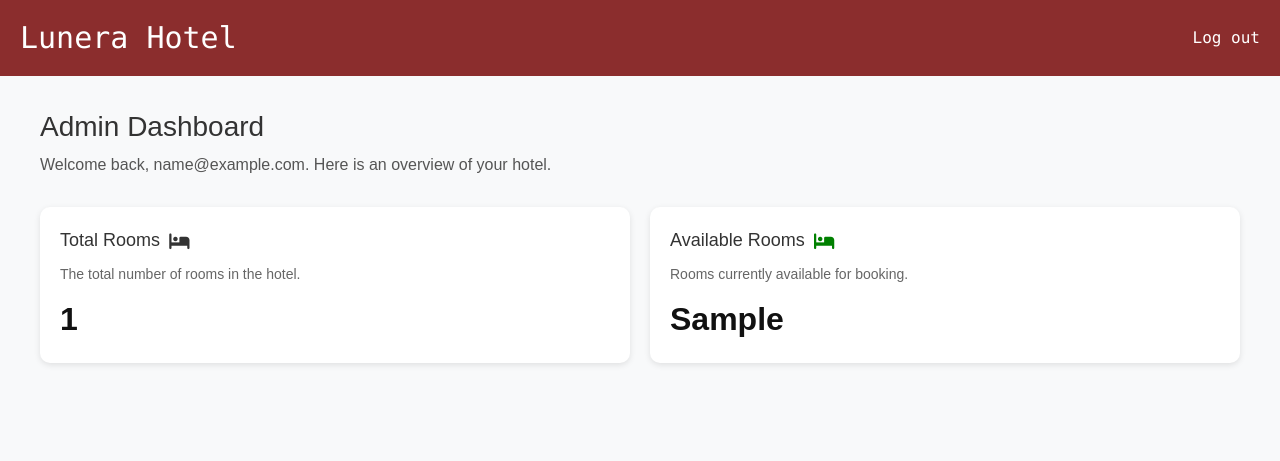
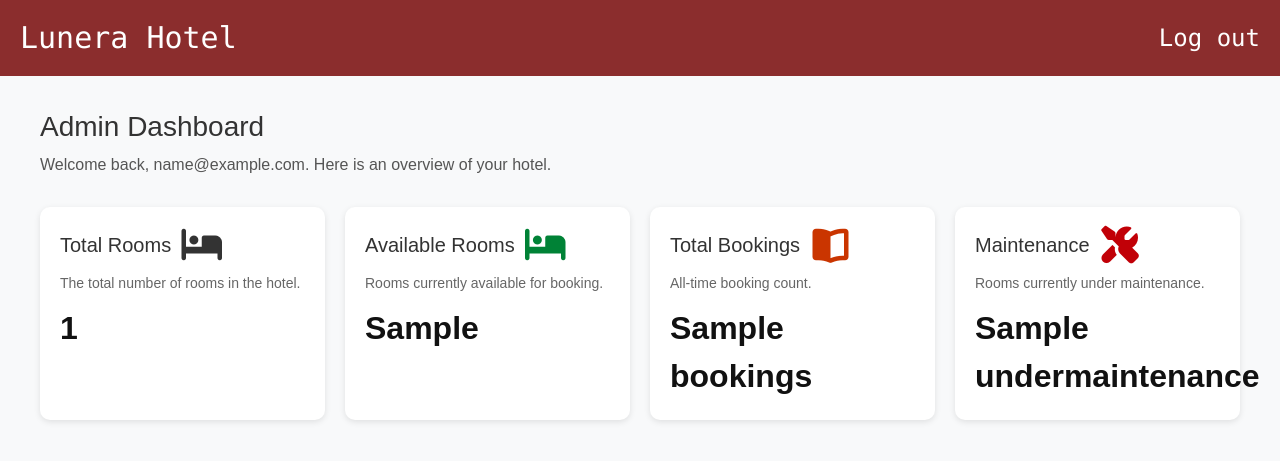
Before and after one commit to lAngittoto/LuneraHotel, a PHP site: template App/Admin/Views/dashboard.php in a window 1280 px wide. Shown: the top 461 px of the page. Run offline with PHP 8.4, Linux system fonts and the light colour scheme; the visitor is signed in with stand-in values (Sample User, id 1); the template is opened without the code that fills it: most values are stand-ins (such as "Sample title", 1, 10 or a date in 2020).

Commit message:
Not done yet

```diff
--- a/App/Admin/Controllers/DashboardController.php
+++ b/App/Admin/Controllers/DashboardController.php
@@ -10,7 +10,7 @@ if (!isset($_SESSION['user']) || $_SESSION['user']['role'] !== 'admin') {
 require_once __DIR__ . '/../Models/DashboardModel.php';
 
 // Get data from model
-list($totalRooms, $availableRooms) = getDashboardData();
+list($totalRooms, $availableRooms, $bookings, $undermaintenance) = getDashboardData();
 
 // Page title
 $title = 'Admin Dashboard';
--- a/App/Admin/Views/dashboard.php
+++ b/App/Admin/Views/dashboard.php
@@ -1,8 +1,8 @@
 <?php ob_start(); ?>
-<section class="">
+<section class="select-none">
   <div class="bg-[#8b2d2d] not-visited:w-screen px-5 py-5 flex flex-row justify-between text-[#ffffff] font-mono items-center select">
     <h1 class="text-3xl">Lunera Hotel</h1>
-    <a href="/LuneraHotel/App/Auth/Controllers/logout.php">Log out</a>
+    <a href="/LuneraHotel/App/Auth/Controllers/logout.php" class=" text-2xl">Log out</a>
   </div>
 
   <!-- Dashboard Content -->
@@ -13,17 +13,30 @@
     <div class="card-container">
       <!-- Total Rooms -->
       <div class="card">
-        <h3>Total Rooms <i class="fa-solid fa-bed"></i></h3>
+        <h3>Total Rooms <i class="fa-solid fa-bed text-4xl"></i></h3>
         <p class="description">The total number of rooms in the hotel.</p>
        <span class="number"><?= htmlspecialchars($totalRooms) ?></span>
       </div>
 
       <!-- Available Rooms -->
       <div class="card">
-        <h3>Available Rooms <i class="fa-solid fa-bed" style="color:green;"></i></h3>
+        <h3>Available Rooms <i class="fa-solid fa-bed text-green-700 text-4xl"></i></h3>
         <p class="description">Rooms currently available for booking.</p>
       <span class="number"><?= htmlspecialchars($availableRooms) ?></span>
       </div>
+
+      <!-- Booked -->
+       <div class="card">
+          <h3>Total Bookings <i class="fa-solid fa-book-open text-4xl text-orange-700"></i></h3>
+          <p class="description">All-time booking count.</p>
+          <span class="number"><?= htmlspecialchars($bookings)?></span>
+       </div>
+       <!-- Under Maintenance -->
+        <div class="card">
+          <h3>Maintenance<i class="fa-solid fa-screwdriver-wrench text-4xl text-red-700"></i></h3>
+          <p class="description">Rooms currently under maintenance.</p>
+          <span class="number"><?= htmlspecialchars($undermaintenance)?></span>
+        </div>
     </div>
   </main>
 </section>
--- a/App/End-User/Controllers/roomdata.php
+++ b/App/End-User/Controllers/roomdata.php
@@ -34,7 +34,7 @@ class Rooms
 
         echo "<h1 class='lg:text-2xl sm:text-[1.2rem] md: text-[1.6rem]'>{$this->RoomType}</h1>";
         $statusClass = getStatusClass($this->status);
-        echo "<h1 class='lg:text-[1rem] lg:px-5 lg:py-2 md:text-[0.8rem] md:px-4 md:py-1 text-[0.7rem] px-3 py-1 rounded-4xl {$statusClass}'>{$this->status}</h1>";
+        echo "<h1 class='lg:text-[1rem] lg:px-5 lg:py-2 md:text-[0.8rem] md:px-4 md:py-1 text-[0.7rem] px-3 py-1 rounded-4xl  text-white {$statusClass}'>{$this->status}</h1>";
 
         echo "</div>";
 
@@ -42,7 +42,7 @@ class Rooms
 
         echo '<div class="flex flex-row justify-between p-3 mt-auto">';
         echo "<h1 class='lg:text-2xl sm:text-[1.2rem] md:text-[1.6rem] text-[#333333]'>Room: {$this->RoomNumber}</h1>";
-        echo "<h1 class='lg:text-2xl sm:text-[1.2rem] md:text-[1.6rem] text-[#333333]'><i class='fa-regular fa-user'></i> {$this->people} People</h1>";
+        echo "<h1 class='lg:text-2xl sm:text-[1.2rem] md:text-[1.6rem] text-[#333333]'><i class='fa-regular fa-user'></i> {$this->people} Person</h1>";
         echo "</div>";
 
 
--- a/App/Public/CSS/dashboard.css
+++ b/App/Public/CSS/dashboard.css
@@ -37,6 +37,10 @@ header {
   gap: 20px;
   flex-wrap: wrap;
 }
+.card {
+  flex: 1 1 calc(50% - 20px);
+  min-width: 220px;
+}
 
 /* Card Style */
 .card {
@@ -49,7 +53,8 @@ header {
 }
 
 .card h3 {
-  font-size: 18px;
+  font:bold;
+  font-size: 20px;
   margin: 0;
   display: flex;
   align-items: center;
--- a/App/layout.php
+++ b/App/layout.php
@@ -10,7 +10,10 @@
     <link rel="stylesheet" href="/LuneraHotel/App/Public/CSS/login.css">
     <link rel="stylesheet" href="/LuneraHotel/App/Public/CSS/dashboard.css">
     <link rel="icon" type="image/jpg" href="/LuneraHotel/App/Public/images/logo.jpg">
-    <!--npx @tailwindcss/cli -i ./src/input.css -o ./src/output.css --watch-->
+    <!--npx @tailwindcss/cli -i ./src/input.css -o ./src/output.css --watch
+    cd C:\ngrok
+    ngrok http 80
+    -->
 </head>
 <body class=" bg-[#f8f8f8] font-mono overflow-x-hidden">
     <?= $content  ?>
--- a/App/src/output.css
+++ b/App/src/output.css
@@ -9,10 +9,15 @@
       "Courier New", monospace;
     --color-red-500: oklch(63.7% 0.237 25.331);
     --color-red-600: oklch(57.7% 0.245 27.325);
+    --color-red-700: oklch(50.5% 0.213 27.518);
     --color-red-900: oklch(39.6% 0.141 25.723);
+    --color-orange-700: oklch(55.3% 0.195 38.402);
+    --color-amber-800: oklch(47.3% 0.137 46.201);
+    --color-yellow-200: oklch(94.5% 0.129 101.54);
     --color-yellow-500: oklch(79.5% 0.184 86.047);
     --color-green-400: oklch(79.2% 0.209 151.711);
     --color-green-500: oklch(72.3% 0.219 149.579);
+    --color-green-700: oklch(52.7% 0.154 150.069);
     --color-blue-500: oklch(62.3% 0.214 259.815);
     --color-gray-300: oklch(87.2% 0.01 258.338);
     --color-gray-500: oklch(55.1% 0.027 264.364);
@@ -48,6 +53,7 @@
     --font-weight-medium: 500;
     --font-weight-semibold: 600;
     --font-weight-bold: 700;
+    --tracking-wide: 0.025em;
     --leading-tight: 1.25;
     --radius-md: 0.375rem;
     --radius-lg: 0.5rem;
@@ -335,6 +341,9 @@
   .flex-row {
     flex-direction: row;
   }
+  .flex-wrap {
+    flex-wrap: wrap;
+  }
   .items-center {
     align-items: center;
   }
@@ -436,14 +445,8 @@
   .bg-\[\#800000\] {
     background-color: #800000;
   }
-  .bg-\[\#ee0f0f\] {
-    background-color: #ee0f0f;
-  }
   .bg-\[\#f8f8f8\] {
     background-color: #f8f8f8;
-  }
-  .bg-\[\#f00707\] {
-    background-color: #f00707;
   }
   .bg-\[\#ffffff\] {
     background-color: #ffffff;
@@ -557,6 +560,9 @@
   .text-\[1\.2rem\] {
     font-size: 1.2rem;
   }
+  .text-\[1\.3rem\] {
+    font-size: 1.3rem;
+  }
   .text-\[1\.6rem\] {
     font-size: 1.6rem;
   }
@@ -598,6 +604,9 @@
   .text-\[\#ffffff\] {
     color: #ffffff;
   }
+  .text-amber-800 {
+    color: var(--color-amber-800);
+  }
   .text-black {
     color: var(--color-black);
   }
@@ -613,11 +622,23 @@
   .text-gray-800 {
     color: var(--color-gray-800);
   }
+  .text-green-700 {
+    color: var(--color-green-700);
+  }
+  .text-orange-700 {
+    color: var(--color-orange-700);
+  }
   .text-red-600 {
     color: var(--color-red-600);
   }
+  .text-red-700 {
+    color: var(--color-red-700);
+  }
   .text-white {
     color: var(--color-white);
+  }
+  .lowercase {
+    text-transform: lowercase;
   }
   .underline {
     text-decoration-line: underline;
```
Also changed, not shown: App/API/getAmenities.php (added, +30 -0 lines), App/API/getRoomDetails.php (added, +35 -0 lines), App/API/getRooms.php (added, +56 -0 lines), App/Admin/Models/DashboardModel.php (+7 -1 lines), App/End-User/Views/header.php (+4 -4 lines).
